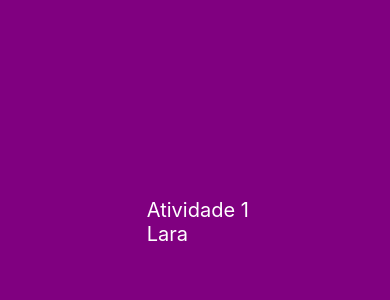
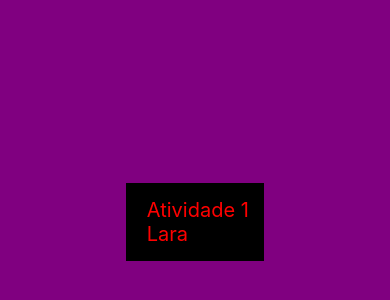
Before and after one commit to lararomeroo/aula_expo_0, a React Native app: screen / in a window 390 px wide. Shown: the part 200-500 px from the top of the page. Built offline with nearby package versions, Linux system fonts and the light colour scheme.

Commit message:
aula 15_03

```diff
--- a/components/atividade1/index.js
+++ b/components/atividade1/index.js
@@ -6,7 +6,7 @@ function Atividade1 () {
     return (
         <View style={styles.container}>
             <Text style= {styles.texto}> Atividade 1</Text>
-            <Text style= {styles.texto}> Lara </Text>
+            <Text style= {styles.texto2}> Lara </Text>
         </View>
     );
 }
--- a/components/atividade1/styles.js
+++ b/components/atividade1/styles.js
@@ -2,11 +2,15 @@ import { StyleSheet } from 'react-native';
 
 const styles= StyleSheet.create({
     container: {
-        backgroundColor: 'purple ',
+        backgroundColor: 'black',
         padding: 15,
     },
     texto: {
-        color: '#fff',
+        color: 'red',
+        fontSize: 20,
+    },
+    texto2: {
+        color: 'red',
         fontSize: 20,
     },
 });
```
